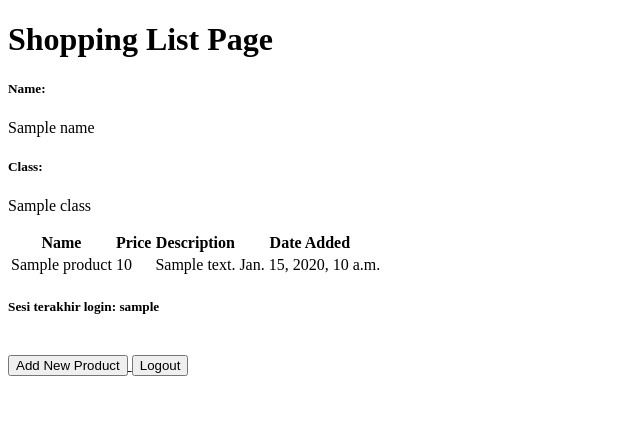
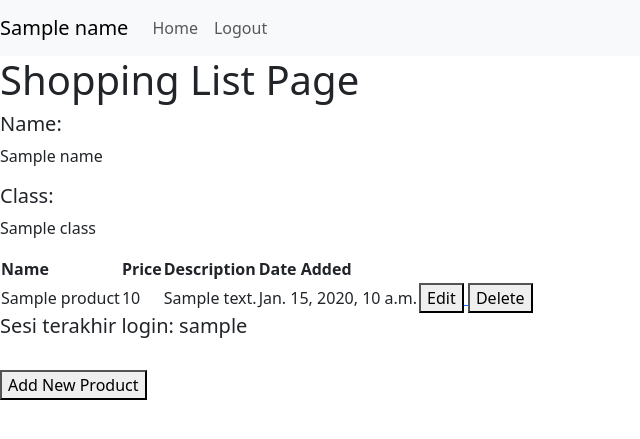
Before and after one commit to nevadenstia/shopping_list, a Django app: template main/templates/main.html in a window 1280 px wide. Shown: the top 439 px of the page, without its empty margins (0-640 px from the left). Run offline with Django 4.2, Linux system fonts and the light colour scheme; the template is opened without the code that fills it: most values are stand-ins (such as "Sample title", 1, 10 or a date in 2020).

Commit message:
Tutorial 4

```diff
--- a/main/templates/main.html
+++ b/main/templates/main.html
@@ -1,6 +1,23 @@
 {% extends 'base.html' %}
 
 {% block content %}
+    <nav class="navbar navbar-expand-lg navbar-light bg-light">
+        <a class="navbar-brand" href="#"> {{ name }}</a>
+        <button class="navbar-toggler" type="button" data-toggle="collapse" data-target="#navbarNav" aria-controls="navbarNav" aria-expanded="false" aria-label="Toggle navigation">
+            <span class="navbar-toggler-icon"></span>
+        </button>
+        <div class="collapse navbar-collapse" id="navbarNav">
+            <ul class="navbar-nav ml-auto">
+                <li class="nav-item">
+                    <a class="nav-link" href="#">Home</a>
+                </li>
+                <li class="nav-item">
+                    <a class="nav-link" href="{% url 'main:logout' %}">Logout</a>
+                </li>
+            </ul>
+        </div>
+    </nav>
+
     <h1>Shopping List Page</h1>
 
     <h5>Name:</h5>
@@ -25,6 +42,18 @@
                 <td>{{product.price}}</td>
                 <td>{{product.description}}</td>
                 <td>{{product.date_added}}</td>
+                <td>
+                    <a href="{% url 'main:edit_product' product.pk %}">
+                        <button>
+                            Edit
+                        </button>
+                    </a>
+                    <a href="{% url 'main:delete_product' product.pk %}">
+                          <button>
+                              Delete
+                          </button>
+                      </a>
+                </td>
             </tr>
         {% endfor %}
     </table>
@@ -38,12 +67,6 @@
         </button>
     </a>
 
-    <a href="{% url 'main:logout' %}">
-        <button>
-            Logout
-        </button>
-    </a>
-
 
 
 {% endblock content %}
--- a/main/urls.py
+++ b/main/urls.py
@@ -1,5 +1,5 @@
 from django.urls import path
-from main.views import show_main, create_product, show_xml, show_json, show_json_by_id, show_xml_by_id, register, login_user, logout_user
+from main.views import show_main, create_product, show_xml, show_json, show_json_by_id, show_xml_by_id, register, login_user, logout_user, edit_product, delete_product
 
 app_name = 'main'
 
@@ -13,4 +13,6 @@ urlpatterns = [
     path('register/', register, name='register'), #sesuaikan dengan nama fungsi yang dibuat
     path('login/', login_user, name='login'), #sesuaikan dengan nama fungsi yang dibuat
     path('logout/', logout_user, name='logout'),
+    path('edit-product/<int:id>', edit_product, name='edit_product'),
+    path('delete/<int:id>', delete_product, name='delete_product'),
 ]
--- a/templates/base.html
+++ b/templates/base.html
@@ -2,13 +2,14 @@
 <!DOCTYPE html>
 <html lang="en">
     <head>
+        {% block meta %}
         <meta charset="UTF-8" />
-        <meta
-            name="viewport"
-            content="width=device-width, initial-scale=1.0"
-        />
-        {% block meta %}
+        <meta name="viewport" content="width=device-width, initial-scale=1">
         {% endblock meta %}
+        <link href="https://cdn.jsdelivr.net/npm/bootstrap@5.3.2/dist/css/bootstrap.min.css" rel="stylesheet" integrity="sha384-T3c6CoIi6uLrA9TneNEoa7RxnatzjcDSCmG1MXxSR1GAsXEV/Dwwykc2MPK8M2HN" crossorigin="anonymous">
+        <script src="https://code.jquery.com/jquery-3.6.0.min.js" integrity="sha384-KyZXEAg3QhqLMpG8r+J4jsl5c9zdLKaUk5Ae5f5b1bw6AUn5f5v8FZJoMxm6f5cH1" crossorigin="anonymous"></script>
+        <script src="https://cdn.jsdelivr.net/npm/@popperjs/core@2.11.8/dist/umd/popper.min.js" integrity="sha384-I7E8VVD/ismYTF4hNIPjVp/Zjvgyol6VFvRkX/vR+Vc4jQkC+hVqc2pM8ODewa9r" crossorigin="anonymous"></script>
+        <script src="https://cdn.jsdelivr.net/npm/bootstrap@5.3.2/dist/js/bootstrap.min.js" integrity="sha384-BBtl+eGJRgqQAUMxJ7pMwbEyER4l1g+O15P+16Ep7Q9Q+zqX6gSbd85u4mG4QzX+" crossorigin="anonymous"></script>
     </head>
 
     <body>
```
Also changed, not shown: main/templates/edit_product.html (added, +22 -0 lines), main/views.py (+23 -0 lines).
